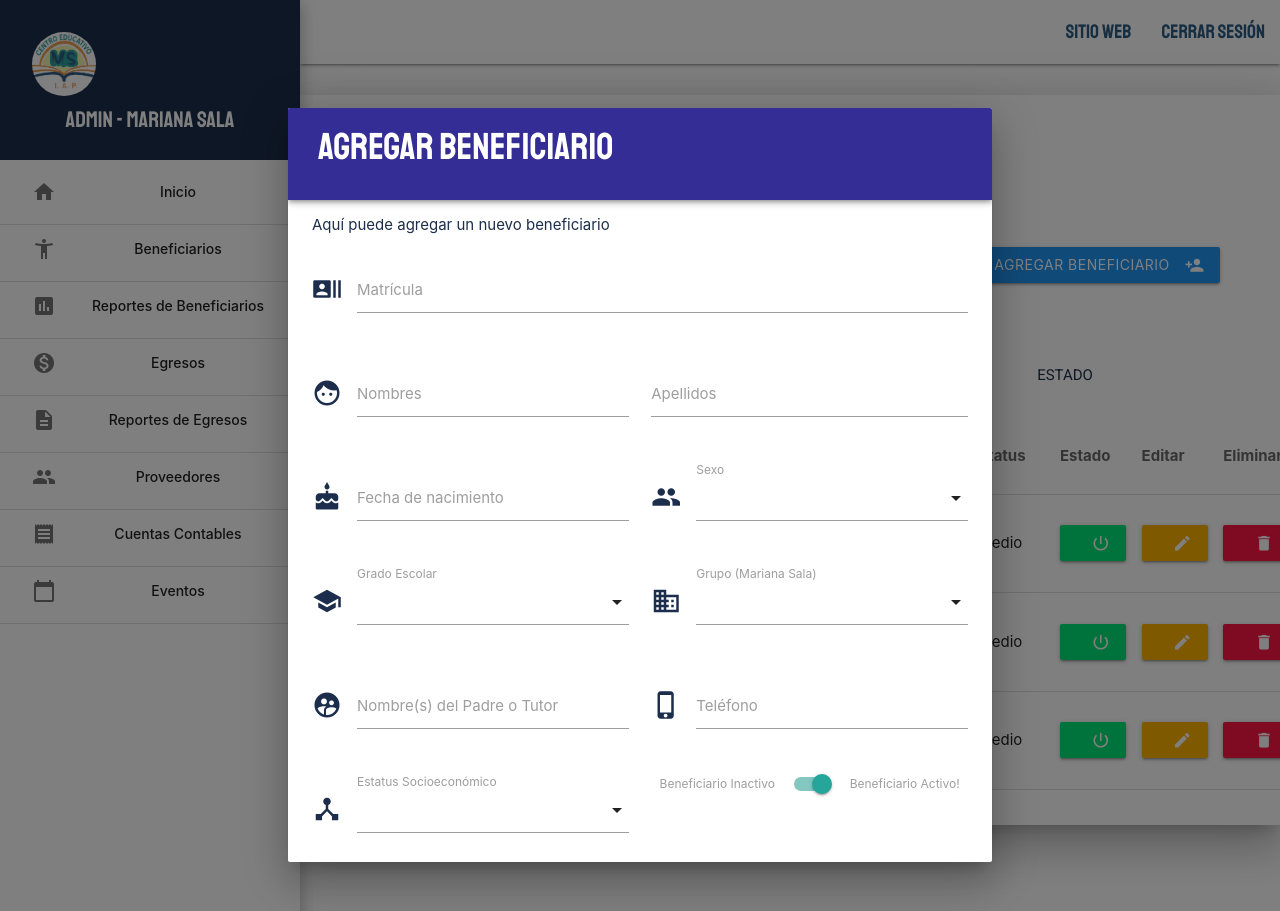
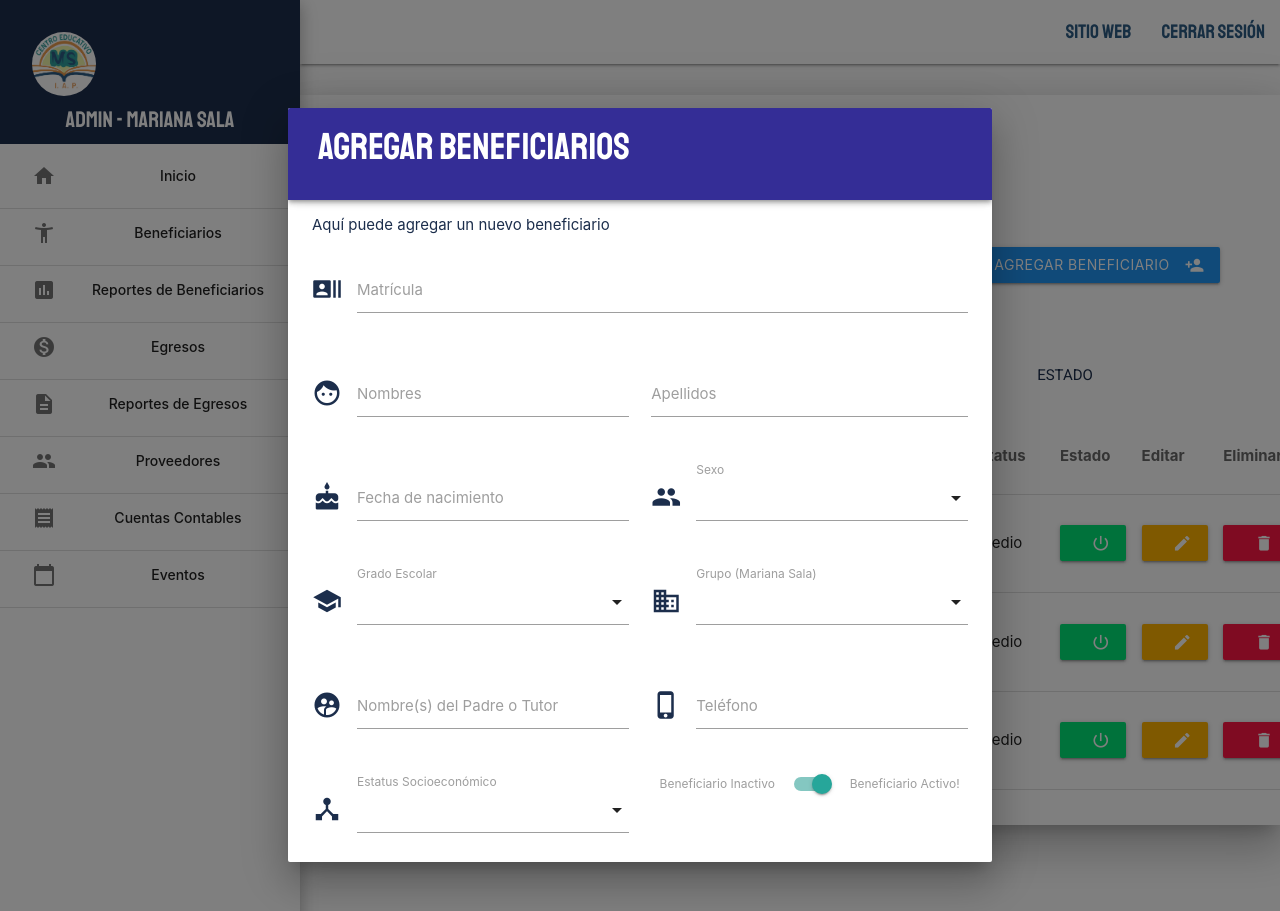
Before and after one commit to DanElias/Parallax, a PHP site: page /beneficiarios.html in a window 1280 px wide, after a click that opens the changed part. Shown: the top 911 px of the page. Run offline with PHP 8.4, Linux system fonts and the light colour scheme; some libraries are stand-ins or nearby versions; some web fonts are replaced.

Commit message:
Cambios minimos en admin, y se agregaron comentarios a todo el html

```diff
--- a/Proyecto/Website/beneficiarios.html
+++ b/Proyecto/Website/beneficiarios.html
@@ -30,27 +30,10 @@
     </head>
 
     <body>
-        <script type="text/javascript" src="https://code.jquery.com/jquery-3.2.1.min.js"></script>
-        <script type="text/javascript" src="js/materialize.js"></script>
-        <script>
-            $(document).ready(function(){$('.parallax').parallax();}) ;
-            $(document).ready(function(){$('.carousel').carousel({fullWidth: true, autoplay: true, indicators: false}).css('height',$(window).height()*0.8);});
-            $('.carousel.carousel-slider').carousel({fullWidth: true, autoplay: true, indicators: false});
-            autoplay();
-            function autoplay() {
-                $('.carousel').carousel('next');
-                setTimeout(autoplay, 4500);
-            }
-            $(document).ready(function(){$('.materialboxed').materialbox();});
-            $(document).ready(function(){$('.tooltipped').tooltip();});
-            $(document).ready(function(){$('.sidenav').sidenav();});
-            $(document).ready(function(){$('.modal').modal();});
-            $(document).ready(function(){$('.datepicker').datepicker();});
-            $(document).ready(function(){$('select').formSelect();});
-            $(document).ready(function(){$('.tabs').tabs();});
-        </script>
 
         <div class="wrapper ">
+
+            <!--Barra superior Nav-->
             <nav>
                 <div class="nav-wrapper">
                     <ul id="nav-mobile" class="right hide-on-med-and-down my_nav">
@@ -61,7 +44,10 @@
             </nav>
         </div>
 
+        <!--Menu Izqueirdo-->
         <ul id="slide-out" class="sidenav sidenav-fixed z-depth-3">
+
+            <!--Logo y fondo de color-->
             <li>
                 <div class="user-view my_side_nav">
                     <div class="background">
@@ -69,10 +55,12 @@
                     </div>
                     <a href="#user"><img class="circle" src="images/adminpic.jpg"></a>
                     <a href="#name"><span class="white-text">Admin - Mariana Sala</span></a>
-                    <a href="#email"><span class="white-text email"></span></a>
+                   <!-- <a href="#email"><span class="white-text email"></span></a>   Campo inesesario -->
                 </div>
             </li>
-            <!--<li><a class="subheader">Subheader</a></li>-->
+            <!--<li><a class="subheader">Subheader</a></li> Subhead inesesario-->
+
+            <!--Campos del menu lateral-->
             <li><a class="waves-effect hoverable" href="admin.html"><i class="material-icons">home</i>Inicio</a></li>
             <li><div class="divider"></div></li>
             <li><a class="waves-effect hoverable" href="beneficiarios.html"><i class="material-icons">accessibility_new</i>Beneficiarios</a></li>
@@ -89,7 +77,9 @@
             <li><div class="divider"></div></li>
             <li><a class="waves-effect hoverable" href="eventos.html"><i class="material-icons">calendar_today</i>Eventos</a></li>
             <li><div class="divider"></div></li>
+
         </ul>
+        <!--Fin de Menu lateral -->
         <a href="#" data-target="slide-out" class="sidenav-trigger show-on-large "><i class="material-icons">menu</i></a>
 
 
@@ -110,10 +100,11 @@
                       </div>
                     </form>
                     <!-- Modal Trigger -->
+                    <!--Boton para agregar beneficiario-->
                     <a class="waves-effect waves-light btn modal-trigger blue  hoverable" href="#modal1">Agregar Beneficiario<i class="material-icons right">person_add</i></a>
                 </div>
 
-
+                <!--Barra de seleccion de filtros-->
                  <div class="row">
 	               <div class="col s12 no-padding">
 		              <ul class="tabs mytabs white">
@@ -130,11 +121,11 @@
                  </div>
 
 
-                <!-- Modal Structure -->
+                <!-- Form de Beneficiarios, se abre un cuadro tipo pop-->
                 <div id="modal1" class="modal modal-fixed-footer my_modal ">
                     <div class="row my_modal_header_row">
                         <div  class="my_modal_header1 z-depth-2 col s12">
-                            <h4 class="my_modal_header ">Agregar Beneficiario</h4>
+                            <h4 class="my_modal_header ">Agregar Beneficiarios</h4>
                         </div>
                     </div>
                     <br><br><br>
@@ -145,6 +136,7 @@
                          <!-- Inicio del form de beneficiarios-->
                         <form class="col s12">
 
+                            <!--Area para Matriucla-->
                             <div class="row">
                                 <div class="input-field col s12">
                                   <i class="material-icons prefix">recent_actors</i>
@@ -153,19 +145,22 @@
                                 </div>
                             </div>
 
+                            <!--Area para Nombre-->
                             <div class="row">
                                 <div class="input-field col s6">
                                     <i class="material-icons prefix">face</i>
                                     <input  type="text" class="validate">
                                     <label for="icon_prefix">Nombres</label>
                                 </div>
+
+                                <!--Area para Apellidos-->
                                 <div class="input-field col s6">
                                     <input type="tel" class="validate">
                                     <label>Apellidos</label>
                                 </div>
                             </div>
 
-
+                            <!--Area para Fecha de nacieminto-->
                             <div class="row">
                                 <div class="input-field col s6">
                                   <i class="material-icons prefix">cake</i>
@@ -173,6 +168,7 @@
                                   <label>Fecha de nacimiento</label>
                                 </div>
 
+                                <!--Area para Sexo-->
                                  <div class="input-field col s6">
                                      <i class="material-icons prefix">group</i>
                                     <select>
@@ -184,6 +180,7 @@
                                 </div>
                             </div>
 
+                            <!--Area para Grado escolar-->
                              <div class="row">
                                 <div class="input-field col s6">
                                          <i class="material-icons prefix">school</i>
@@ -205,6 +202,8 @@
                                         </select>
                                         <label>Grado Escolar</label>
                                 </div>
+
+                                 <!--Area para Grupo-->
                                 <div class="input-field col s6">
                                      <i class="material-icons prefix">business</i>
                                     <select>
@@ -217,12 +216,15 @@
                                 </div>
                             </div>
 
+                            <!--Area para nombre del padre o tututor-->
                             <div class="row">
                                 <div class="input-field col s6">
                                     <i class="material-icons prefix">supervised_user_circle</i>
                                     <input type="text" class="validate">
                                     <label>Nombre(s) del Padre o Tutor</label>
                                 </div>
+
+                                <!--Area para Telefono-->
                                 <div class="input-field col s6">
                                   <i class="material-icons prefix">phone_iphone</i>
                                   <input type="text" class="validate">
@@ -230,6 +232,7 @@
                                 </div>
                             </div>
 
+                            <!--Area para Estatus-->
                             <div class="row">
                                 <div class="input-field col s6">
                                      <i class="material-icons prefix">device_hub</i>
@@ -241,7 +244,7 @@
                                     </select>
                                     <label >Estatus Socioeconómico</label>
                                 </div>
-                                 <!-- Switch -->
+                                 <!-- Switch activo o inactivo-->
                                   <div class="switch col s6 center vertical-align">
                                     <label>
                                       Beneficiario Inactivo
@@ -267,12 +270,12 @@
                                     </div>
                                 </div>
                             </div>
+
+                            <!--Fin de todos los campos-->
                         </form>
-                    <!-- Final del form de beneficiarios-->
-
                     </div>
                 </div>
-
+                <!-- Final del form de beneficiarios-->
 
                 <!-- Modal Structure --> <!--Los modals puedes estar en cualquier parte del html y tienen un boton trigger que tiene como atributo el id del modal al que está invocando-->
                 <div id="modal2" class="modal  my_modal">
@@ -305,7 +308,7 @@
                 </div>
 
 
-                 <!-- Modal Structure -->
+                 <!-- Form para editar beneficiario-->
                 <div id="modal3" class="modal modal-fixed-footer my_modal ">
                     <div class="row my_modal_header_row">
                         <div  class="my_modal_header_editar z-depth-2 col s12">
@@ -317,9 +320,10 @@
                     <div class="modal-content my_modal_content">
                         <p>Aquí puede editar al beneficiario</p>
 
-                         <!-- Inicio del form de beneficiarios-->
+                         <!-- Inicio del form de Editar beneficiarios-->
                         <form class="col s12">
 
+                            <!--Editar Matricula-->
                             <div class="row">
                                 <div class="input-field col s12">
                                   <i class="material-icons prefix">recent_actors</i>
@@ -328,6 +332,7 @@
                                 </div>
                             </div>
 
+                            <!--Editar Nombre-->
                             <div class="row">
                                 <div class="input-field col s6">
                                     <i class="material-icons prefix">face</i>
@@ -340,7 +345,7 @@
                                 </div>
                             </div>
 
-
+                            <!--Editar Fecha de nacieminto-->
                             <div class="row">
                                 <div class="input-field col s6">
                                   <i class="material-icons prefix">cake</i>
@@ -348,6 +353,7 @@
                                   <label>Fecha de nacimiento</label>
                                 </div>
 
+                                <!--Editar Sexo-->
                                  <div class="input-field col s6">
                                      <i class="material-icons prefix">group</i>
                                     <select>
@@ -359,6 +365,7 @@
                                 </div>
                             </div>
 
+                            <!--Editar Grado escolar-->
                              <div class="row">
                                 <div class="input-field col s6">
                                     <i class="material-icons prefix">school</i>
@@ -380,6 +387,8 @@
                                         </select>
                                     <label>Grado Escolar</label>
                                 </div>
+
+                                 <!--Editar grupo-->
                                 <div class="input-field col s6">
                                      <i class="material-icons prefix">business</i>
                                     <select>
@@ -392,12 +401,15 @@
                                 </div>
                             </div>
 
+                            <!--Editar Padre o tutor-->
                             <div class="row">
                                 <div class="input-field col s6">
                                     <i class="material-icons prefix">supervised_user_circle</i>
                                     <input type="text" class="validate">
                                     <label>Nombre(s) del Padre o Tutor</label>
                                 </div>
+
+                                <!--Editar telefono-->
                                 <div class="input-field col s6">
                                     <i class="material-icons prefix">phone_iphone</i>
                                     <input type="text" class="validate">
@@ -405,6 +417,7 @@
                                 </div>
                             </div>
 
+                            <!--Editar Estatus-->
                             <div class="row">
                                 <div class="input-field col s6">
                                     <i class="material-icons prefix">device_hub</i>
@@ -416,7 +429,8 @@
                                     </select>
                                     <label >Estatus Socioeconómico</label>
                                 </div>
-                                 <!-- Switch -->
+
+                                 <!-- Switch de activo o inactivo-->
                                   <div class="switch col s6 center vertical-align">
                                       <label>
                                           Beneficiario Inactivo
@@ -427,7 +441,7 @@
                                   </div>
                             </div>
 
-                            <!-- botones de guardar y eliminar del modal con el form de agregar beneficiarios-->
+                            <!-botones para guardar o cancelar edicion-->
                             <div class="my_modal_buttons">
                                 <div class="row">
                                     <div class="col s6">
@@ -435,6 +449,7 @@
                                         <i class="material-icons right">check_circle_outline</i>
                                     </button>
                                     </div>
+
                                     <div class="col s6">
                                         <button class="btn waves-effect waves-light red" type="submit" name="action">Cancelar
                                             <i class="material-icons right">highlight_off</i>
@@ -444,7 +459,6 @@
                             </div>
                         </form>
                     <!-- Final del form de beneficiarios-->
-
                     </div>
                 </div>
 
@@ -454,6 +468,8 @@
                              <h4 class="my_modal_header">Estado Beneficiario</h4>
                         </div>
                     </div><br><br>
+
+
                     <div class="modal-content my_modal_content">
                         <br><br><br>
                         <h5 class="my_modal_description2">Cambiar el estado del beneficiario</h5>
@@ -461,7 +477,7 @@
                         <br>
                         <br>
                         <div>
-                        <!-- Switch -->
+                        <!-- Switch para activar o desactivar estado del beneficiario-->
                               <div class="switch col s6 center vertical-align">
                                 <label>
                                   Beneficiario Inactivo
@@ -472,12 +488,15 @@
                               </div>
                         </div><br><br>
 
+                        <!--Cambiar estado-->
                         <div class="my_modal_buttons">
                             <div class="row">
                                 <div class="col s6">
                                     <button class="modal-close btn waves-effect waves-light" type="submit" name="action">Cambiar Estado<i class="material-icons right">check_circle_outline</i>
                                     </button>
                                 </div>
+
+                                <!--No cambiar estado-->
                                 <div class="col s6">
                                     <button class="modal-close btn waves-effect waves-light red" type="submit" name="action">NO Cambiar Estado
                                         <i class="material-icons right">highlight_off</i>
@@ -487,9 +506,9 @@
                         </div>
                     </div>
                 </div>
-
             </div>
 
+            <!--Descripcoion de cada columna-->
             <div>
                 <table class="stripped highlight responsive-table my_data_table">
                     <thead>
@@ -509,6 +528,7 @@
                         </tr>
                     </thead>
 
+                    <!--Nombre ejemplo, esto es desechable-->
                     <tbody>
                         <tr>
                             <td class="first_col_data_table">A120</td>
@@ -608,4 +628,8 @@
         </script>
 
     </body>
+    <!--Scripts Java-->
+    <script type="text/javascript" src="https://code.jquery.com/jquery-3.2.1.min.js"></script>
+    <script type="text/javascript" src="js/materialize.js"></script>
+    <script type="text/javascript" src = js/beneficiariosScript.js></script>
 </html>
```
Also changed, not shown: Proyecto/Website/css/loginCSS.css (+8 -0 lines), Proyecto/Website/js/beneficiariosScript.js (added, +15 -0 lines). Lines whose indentation alone changed are shown as unchanged.
